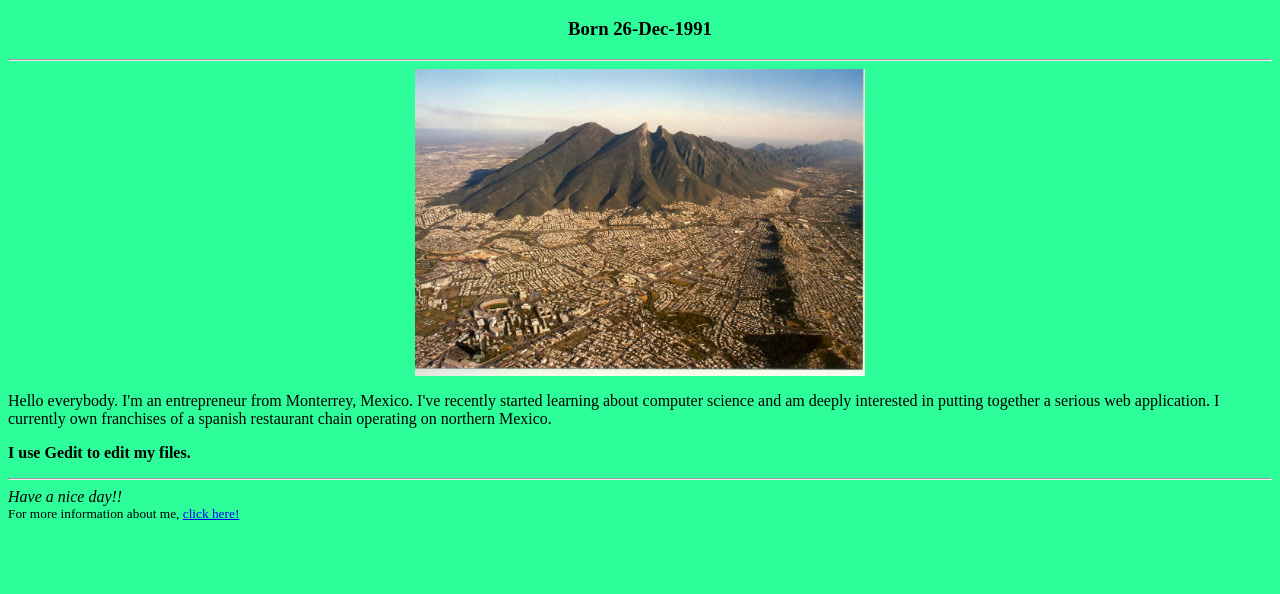
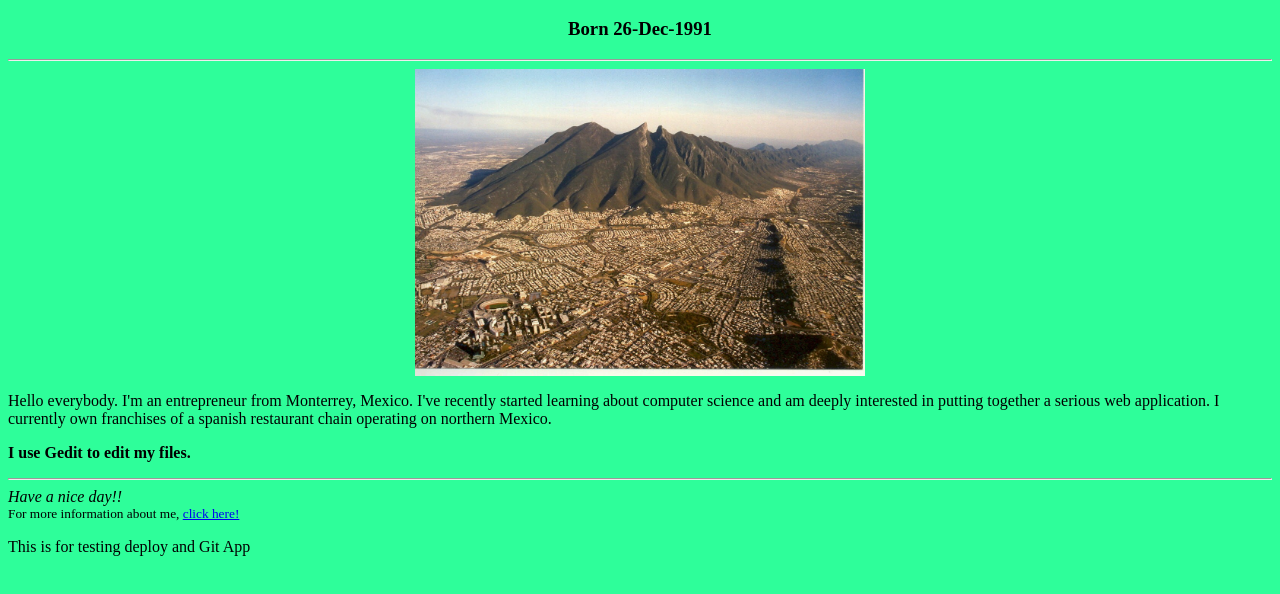
Before and after one commit to andressantosc/p1.asantos.biz, a plain HTML site: page index.html in a window 1280 px wide. Shown: the part 48-642 px from the top of the page. Drawn offline with Linux system fonts and the light colour scheme.

Commit message:
Testing deploy and Git App

```diff
--- a/index.html
+++ b/index.html
@@ -26,6 +26,7 @@
 
 	<em>Have a nice day!!</em><br />
 	<small>For more information about me, <a href="https://www.facebook.com/Andressantosc">click here!</a></small><br />
+    <p>This is for testing deploy and Git App</p>
 	<br />
 	</body>
 
```
